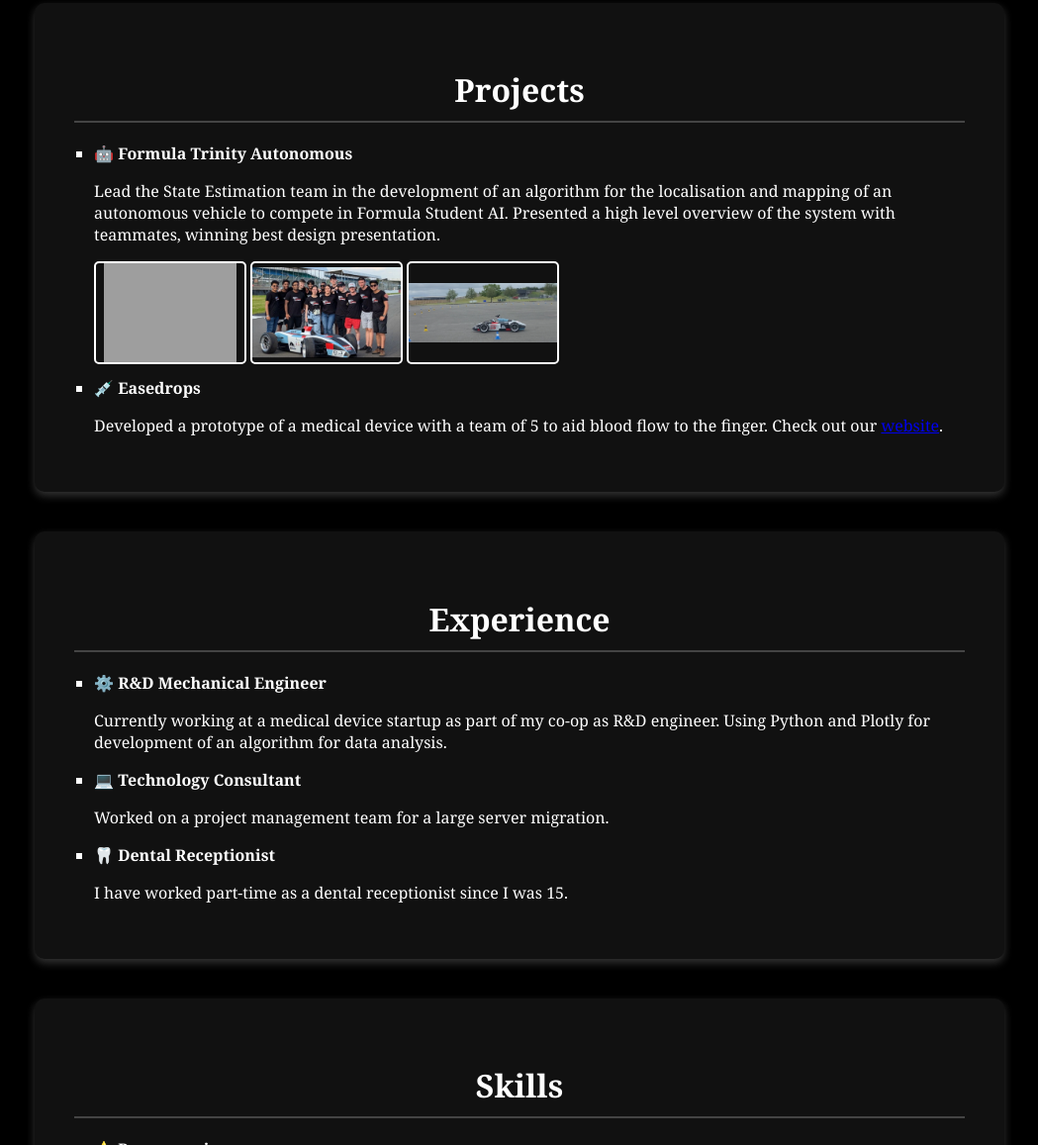
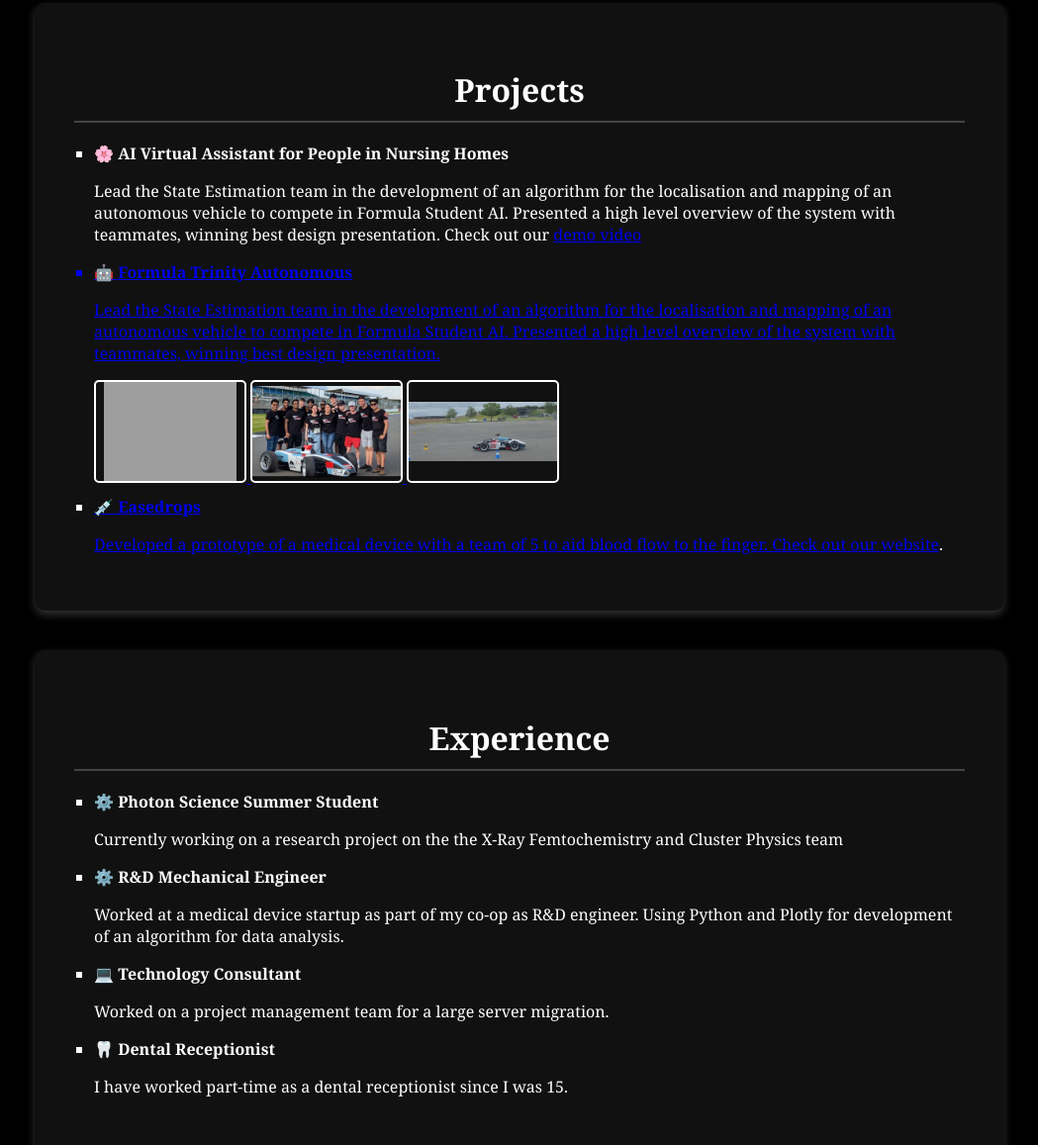
Before and after one commit to eabham/My_website, a plain HTML site: page index.html in a window 1280 px wide. Shown: the part 337-1494 px from the top of the page at 99% size, without its empty margins (115-1164 px from the left). Drawn offline with Linux system fonts and the light colour scheme; grey boxes are pictures that could not be loaded.

Commit message:
updates 26th aug 25

```diff
--- a/index.html
+++ b/index.html
@@ -31,6 +31,11 @@
             <h2>Projects</h2>
             <ul class="bullet-list">
                 <li>
+                    <strong> 🌸 AI Virtual Assistant for People in Nursing Homes</strong>
+                    <p> Lead the State Estimation team in the development of an algorithm for the localisation and mapping of an autonomous vehicle to compete in Formula Student AI. Presented a high level overview of the system with teammates, winning best design presentation. Check out our <a href="https://youtu.be/omHa15ikAng?si=T-GeE6l-6ShMs4GX" target="_blank">demo video</p>
+
+                </li>
+                <li>
                     <strong> 🤖 Formula Trinity Autonomous</strong>
                     <p> Lead the State Estimation team in the development of an algorithm for the localisation and mapping of an autonomous vehicle to compete in Formula Student AI. Presented a high level overview of the system with teammates, winning best design presentation.</p>
                     <img src="images\design_pres.png" alt="Photography" class="experience-img">
@@ -50,8 +55,12 @@
             <h2>Experience </h2>
             <ul class="bullet-list">
                 <li>
+                    <strong> ⚙️ Photon Science Summer Student </strong>
+                    <p>Currently working on a research project on the the X-Ray Femtochemistry and Cluster Physics team</p>
+                </li>
+                <li>
                     <strong> ⚙️ R&D Mechanical Engineer </strong>
-                    <p>Currently working at a medical device startup as part of my co-op as R&D engineer. Using Python and Plotly for development of an algorithm for data analysis.</p>
+                    <p>Worked at a medical device startup as part of my co-op as R&D engineer. Using Python and Plotly for development of an algorithm for data analysis.</p>
                 </li>
                 <li>
                     <strong> 💻 Technology Consultant </strong>
```
